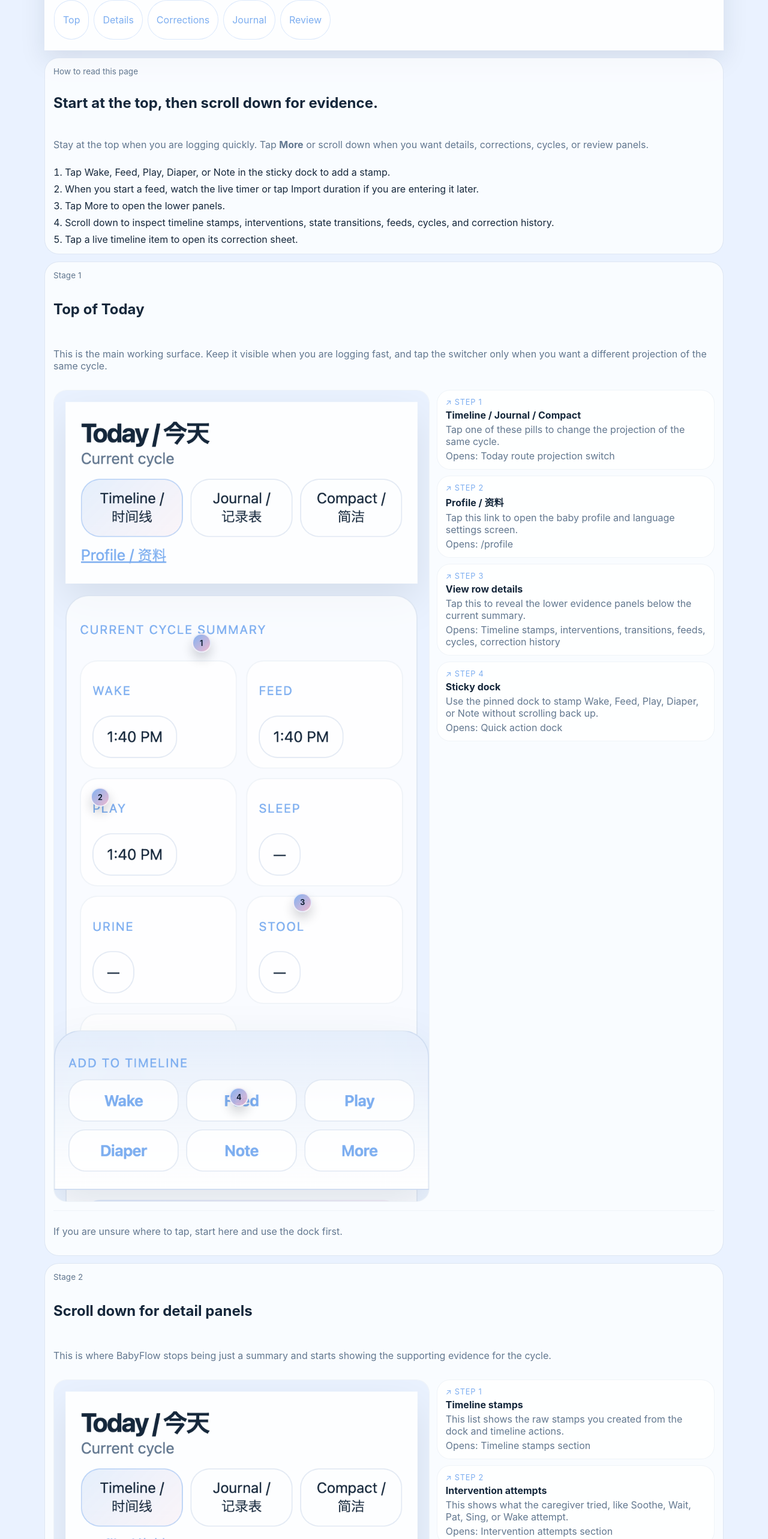
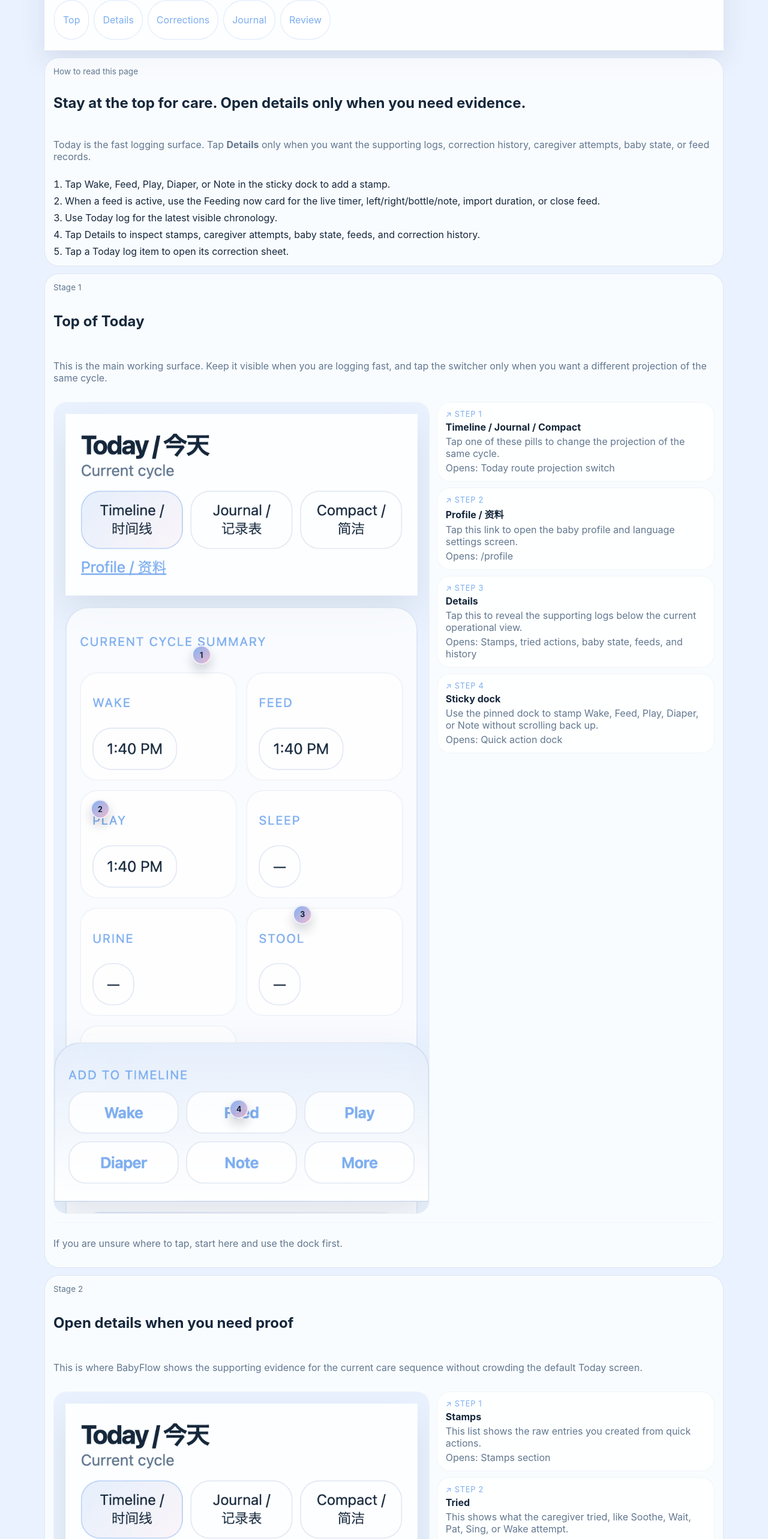
Before and after one commit to timothysantos/babyflow, a React (Vite) app: page /guide in a window 1280 px wide. Shown: the part 206-2772 px from the top of the page at 60% size. Built offline with nearby package versions, Linux system fonts and the light colour scheme.

Commit message:
simplify caregiver-facing detail copy

```diff
--- a/src/client/components/events/EventLog.tsx
+++ b/src/client/components/events/EventLog.tsx
@@ -20,8 +20,8 @@
 
 export function EventLog({ events }: Props) {
   return (
-    <section className="timeline-card panel-stack" aria-label="Timeline stamps" data-testid="event-log">
-      <p className="paper-heading">Timeline stamps</p>
+    <section className="timeline-card panel-stack" aria-label="Stamps" data-testid="event-log">
+      <p className="paper-heading">Stamps</p>
       <ol className="timeline-list" data-testid="event-log-items">
         {events.map((event) => (
           <li key={event.id} className="timeline-item" data-testid="event-log-item">
--- a/src/client/components/feed/FeedSessionsPanel.tsx
+++ b/src/client/components/feed/FeedSessionsPanel.tsx
@@ -53,7 +53,7 @@
 
   return (
     <section className="timeline-card panel-stack" aria-label="Feed sessions" data-testid="feed-sessions">
-      <p className="paper-heading">Feed session details</p>
+      <p className="paper-heading">Feeds</p>
       <p data-testid="feed-session-count">{activeSessionCount > 0 ? `${activeSessionCount} live session${activeSessionCount === 1 ? '' : 's'}` : 'No live feed sessions'}</p>
       <div role="group" aria-label="Start feed session" className="panel-stack">
         {modes.map((entry) => (
--- a/src/client/components/intervention/InterventionAttemptsPanel.tsx
+++ b/src/client/components/intervention/InterventionAttemptsPanel.tsx
@@ -16,9 +16,9 @@
 
 export function InterventionAttemptsPanel({ attempts, onRecordAttempt }: Props) {
   return (
-    <section className="timeline-card panel-stack" aria-label="Intervention attempts" data-testid="intervention-attempts-panel">
-      <p className="paper-heading">Intervention attempts</p>
-      <div className="panel-stack" role="group" aria-label="Record intervention attempt">
+    <section className="timeline-card panel-stack" aria-label="Tried" data-testid="intervention-attempts-panel">
+      <p className="paper-heading">Tried</p>
+      <div className="panel-stack" role="group" aria-label="Record what you tried">
         {kinds.map((entry) => (
           <button key={entry.kind} type="button" onClick={() => onRecordAttempt(entry.kind)}>
             {entry.label}
@@ -40,7 +40,7 @@
         </ol>
       ) : (
         <p className="ui-quiet" data-testid="intervention-attempt-empty">
-          No intervention attempts yet.
+          No caregiver attempts yet.
         </p>
       )}
     </section>
--- a/src/client/components/state/StateTransitionViewer.tsx
+++ b/src/client/components/state/StateTransitionViewer.tsx
@@ -9,8 +9,8 @@
   const mapped = transitions.map(mapBabyStateTransition);
 
   return (
-    <section className="timeline-card panel-stack" aria-label="State transitions" data-testid="state-transition-viewer">
-      <p className="paper-heading">State transitions</p>
+    <section className="timeline-card panel-stack" aria-label="Baby state" data-testid="state-transition-viewer">
+      <p className="paper-heading">Baby state</p>
       {mapped.length > 0 ? (
         <ol className="timeline-list" data-testid="state-transition-list">
           {mapped.map((transition) => (
@@ -25,7 +25,7 @@
         </ol>
       ) : (
         <p className="ui-quiet" data-testid="state-transition-empty">
-          No state transitions yet.
+          No baby state movement yet.
         </p>
       )}
     </section>
--- a/src/client/components/timeline/CorrectionHistoryPanel.tsx
+++ b/src/client/components/timeline/CorrectionHistoryPanel.tsx
@@ -7,8 +7,8 @@
 
 export function CorrectionHistoryPanel({ items, onRestoreItem }: Props) {
   return (
-    <section className="timeline-card panel-stack" aria-label="Correction history" data-testid="correction-history-panel">
-      <p className="paper-heading">Correction history</p>
+    <section className="timeline-card panel-stack" aria-label="History" data-testid="correction-history-panel">
+      <p className="paper-heading">History</p>
       {items.length > 0 ? (
         <ol className="history-list" data-testid="correction-history-items">
           {items.map((item) => (
@@ -29,7 +29,7 @@
         </ol>
       ) : (
         <p className="ui-quiet" data-testid="correction-history-empty">
-          Timeline corrections will appear here.
+          Corrections will appear here.
         </p>
       )}
     </section>
--- a/src/client/routes/HelpPage.tsx
+++ b/src/client/routes/HelpPage.tsx
@@ -36,17 +36,17 @@
     >
       <section className="timeline-card panel-stack help-intro" id="top">
         <p className="page-row-caption">How to read this page</p>
-        <h2 className="paper-title">Start at the top, then scroll down for evidence.</h2>
+        <h2 className="paper-title">Stay at the top for care. Open details only when you need evidence.</h2>
         <p className="ui-quiet">
-          Stay at the top when you are logging quickly. Tap <strong>More</strong> or scroll down when you want
-          details, corrections, cycles, or review panels.
+          Today is the fast logging surface. Tap <strong>Details</strong> only when you want the supporting logs,
+          correction history, caregiver attempts, baby state, or feed records.
         </p>
         <ol className="help-step-list">
           <li>Tap Wake, Feed, Play, Diaper, or Note in the sticky dock to add a stamp.</li>
-          <li>When you start a feed, watch the live timer or tap Import duration if you are entering it later.</li>
-          <li>Tap More to open the lower panels.</li>
-          <li>Scroll down to inspect timeline stamps, interventions, state transitions, feeds, cycles, and correction history.</li>
-          <li>Tap a live timeline item to open its correction sheet.</li>
+          <li>When a feed is active, use the Feeding now card for the live timer, left/right/bottle/note, import duration, or close feed.</li>
+          <li>Use Today log for the latest visible chronology.</li>
+          <li>Tap Details to inspect stamps, caregiver attempts, baby state, feeds, and correction history.</li>
+          <li>Tap a Today log item to open its correction sheet.</li>
         </ol>
       </section>
 
@@ -71,9 +71,9 @@
             y: 50
           },
           {
-            label: 'View row details',
-            detail: 'Tap this to reveal the lower evidence panels below the current summary.',
-            destination: 'Timeline stamps, interventions, transitions, feeds, cycles, correction history',
+            label: 'Details',
+            detail: 'Tap this to reveal the supporting logs below the current operational view.',
+            destination: 'Stamps, tried actions, baby state, feeds, and history',
             x: 66,
             y: 63
           },
@@ -91,35 +91,35 @@
       <GuideSection
         id="details"
         stage="Stage 2"
-        title="Scroll down for detail panels"
-        summary="This is where BabyFlow stops being just a summary and starts showing the supporting evidence for the cycle."
+        title="Open details when you need proof"
+        summary="This is where BabyFlow shows the supporting evidence for the current care sequence without crowding the default Today screen."
         screenshot="/user-guide/02-mobile-details.png"
         annotations={[
           {
-            label: 'Timeline stamps',
-            detail: 'This list shows the raw stamps you created from the dock and timeline actions.',
-            destination: 'Timeline stamps section',
+            label: 'Stamps',
+            detail: 'This list shows the raw entries you created from quick actions.',
+            destination: 'Stamps section',
             x: 18,
             y: 28
           },
           {
-            label: 'Intervention attempts',
+            label: 'Tried',
             detail: 'This shows what the caregiver tried, like Soothe, Wait, Pat, Sing, or Wake attempt.',
-            destination: 'Intervention attempts section',
+            destination: 'Tried section',
             x: 18,
             y: 48
           },
           {
-            label: 'State transitions',
-            detail: 'This shows the derived baby-state movement such as CRYING → FEEDING.',
-            destination: 'State transitions section',
+            label: 'Baby state',
+            detail: 'This shows derived movement such as CRYING → FEEDING.',
+            destination: 'Baby state section',
             x: 18,
             y: 68
           },
           {
-            label: 'Feed session details',
+            label: 'Feeds',
             detail: 'This shows feed sessions, their left/right segments, and the live or imported duration.',
-            destination: 'Feed session details section',
+            destination: 'Feeds section',
             x: 18,
             y: 87
           }
@@ -129,13 +129,13 @@
       <GuideSection
         id="corrections"
         stage="Stage 3"
-        title="Tap a timeline item to correct it"
-        summary="The live timeline stream is the actual chronology. Tap an item to open the correction sheet and update, delete, merge, or undo it."
+        title="Tap a Today log item to correct it"
+        summary="Today log is the visible chronology preview. Tap an item to open the correction sheet and update, delete, merge, or undo it."
         screenshot="/user-guide/03-mobile-timeline-sheet.png"
         annotations={[
           {
-            label: 'Live timeline item',
-            detail: 'Tap a row in the live stream to open the timeline detail sheet.',
+            label: 'Today log item',
+            detail: 'Tap a row in Today log to open the timeline detail sheet.',
             destination: 'TimelineDetailSheet',
             x: 39,
             y: 42
@@ -219,9 +219,10 @@
           <li>Open Today.</li>
           <li>Tap Wake in the sticky dock.</li>
           <li>Tap Feed in the sticky dock.</li>
-          <li>Tap More if you want the lower evidence panels.</li>
-          <li>Scroll down to read Timeline stamps, Intervention attempts, State transitions, and Feed session details.</li>
-          <li>Tap a live timeline item if you need to edit it.</li>
+          <li>If a feed is live, use the Feeding now card for left/right/bottle/note, import duration, or close feed.</li>
+          <li>Tap Details if you want the supporting panels.</li>
+          <li>Scroll down to read stamps, tried actions, baby state, and feed records.</li>
+          <li>Tap a Today log item if you need to edit it.</li>
         </ol>
       </section>
 
@@ -231,7 +232,7 @@
         <div className="help-inline-grid">
           <article className="help-inline-card">
             <p className="help-callout-label">View buttons</p>
-            <p className="help-callout-detail">Timeline shows the live chronology. Journal shows the paper row. Compact shows the condensed row.</p>
+            <p className="help-callout-detail">Timeline shows Today log. Journal shows the paper row. Compact shows the condensed row.</p>
           </article>
           <article className="help-inline-card">
             <p className="help-callout-label">Feed timer</p>
@@ -239,7 +240,7 @@
           </article>
           <article className="help-inline-card">
             <p className="help-callout-label">Details button</p>
-            <p className="help-callout-detail">View row details and Hide row details only open and close the evidence panels below the summary.</p>
+            <p className="help-callout-detail">Details and Hide details only open and close the supporting panels below Today.</p>
           </article>
           <article className="help-inline-card">
             <p className="help-callout-label">Sticky dock</p>
@@ -254,10 +255,10 @@
 
       <section className="timeline-card panel-stack help-intro" id="review">
         <p className="page-row-caption">Rule of thumb</p>
-        <h2 className="paper-title">Stay at the top to log, scroll down to inspect</h2>
+        <h2 className="paper-title">Stay near the top to log, open details to inspect</h2>
         <p className="ui-quiet">
-          The app is one continuous surface. You usually stay near the top for quick entry, then scroll down when you need
-          deeper evidence or correction work, then scroll back up to keep logging.
+          The app is one continuous surface, but Today is intentionally short. You usually stay near the top for quick entry,
+          then open Details or Review when you need deeper evidence or correction work.
         </p>
         <div className="page-hero-actions-row">
           <Link to="/">Open Today / 今天</Link>
```
